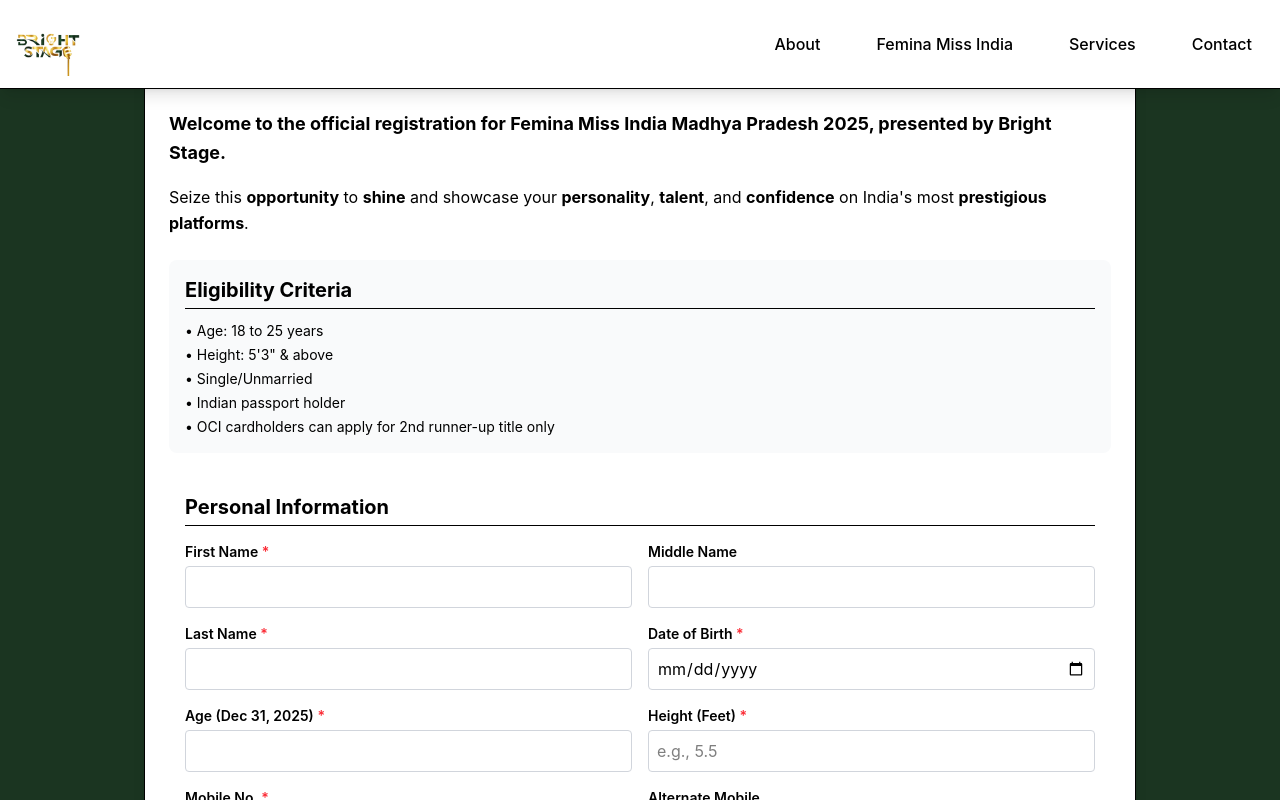
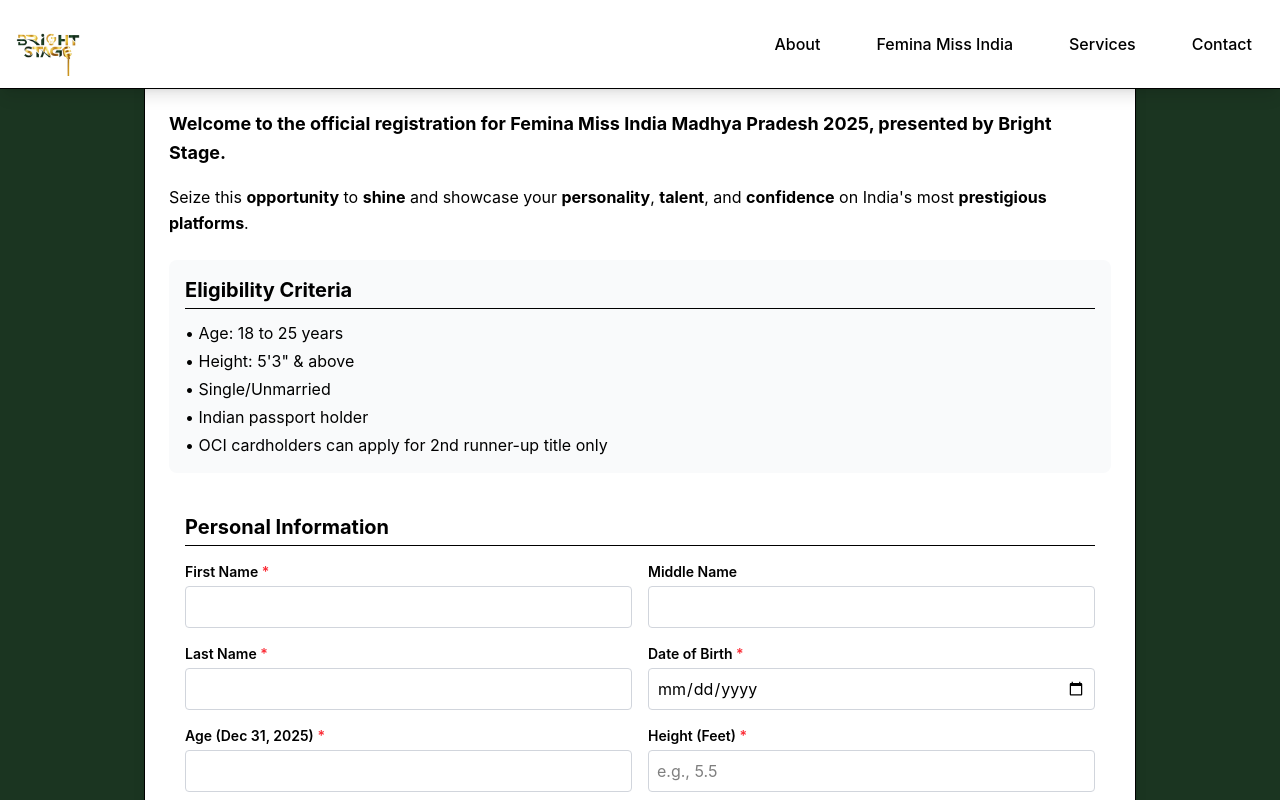
Before and after one commit to Demon437/Miss-India-2025, a React (Vite) app: page / in a window 1280 px wide. Both pictures are taken after a click on the button "Go to Form". Shown: the part 92-892 px from the top of the page. Built offline with nearby package versions, Linux system fonts and the light colour scheme.

Commit message:
text size update

```diff
--- a/src/components/Form.jsx
+++ b/src/components/Form.jsx
@@ -67,7 +67,7 @@
               <h2 className="text-xl font-bold text-oldGold-500 mb-3 border-b border-oldGold-500 pb-1">
                 Eligibility Criteria
               </h2>
-              <ul className="space-y-1 text-sm text-celtic-500">
+              <ul className="space-y-1 text-md text-celtic-500">
                 <li>• Age: 18 to 25 years</li>
                 <li>• Height: 5'3" & above</li>
                 <li>• Single/Unmarried</li>
```
